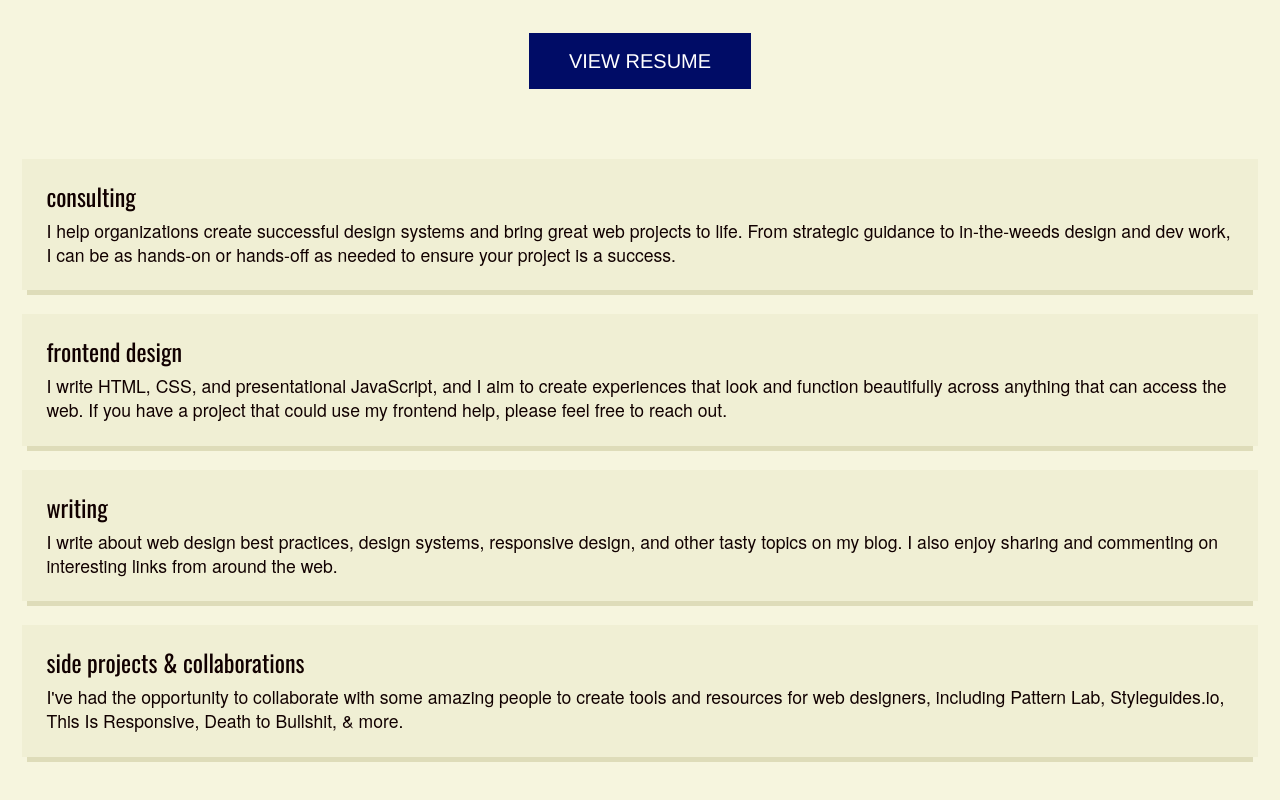
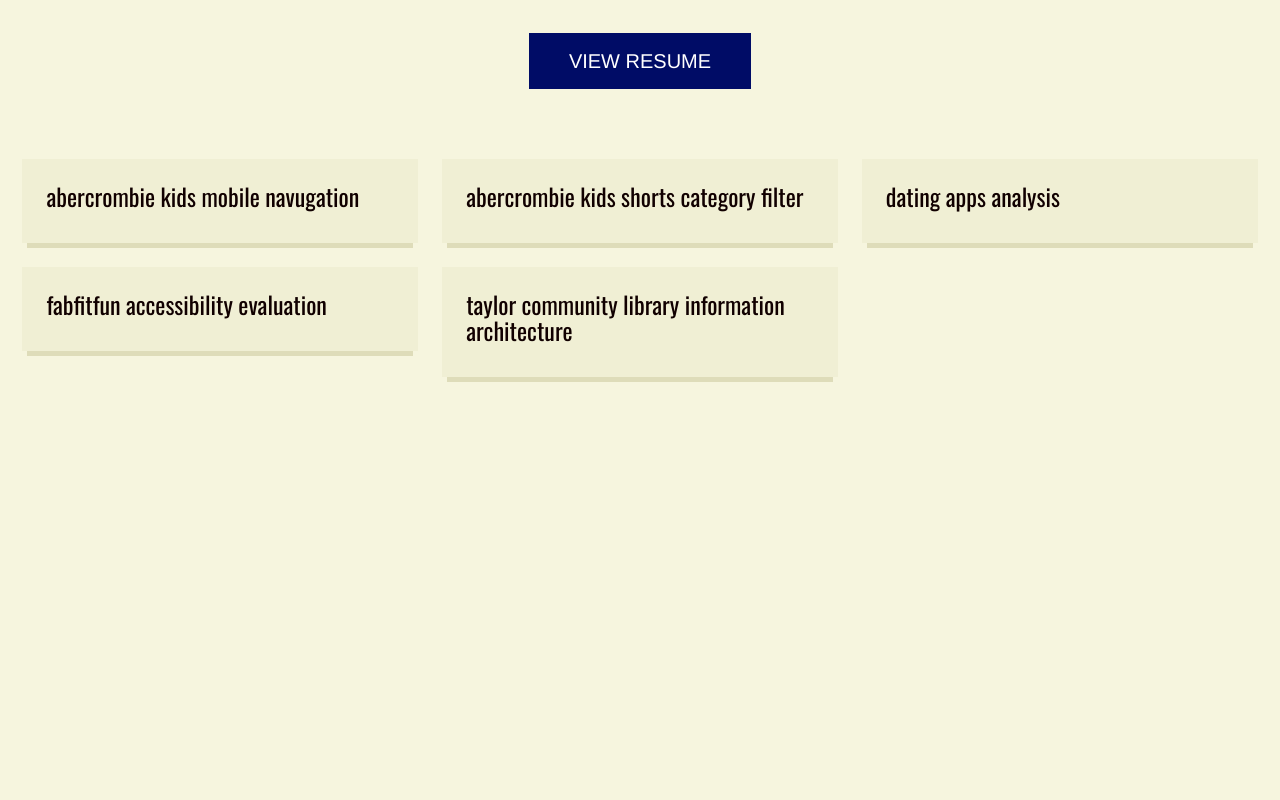
Before and after one commit to summersaleh/summersaleh.github.io, a plain HTML site: page index.html in a window 1280 px wide. Shown: the part 622-1422 px from the top of the page. After the commit the page ends 1055 px from the top, so only its background shows below. Drawn offline with nearby package versions, Linux system fonts and the light colour scheme.

Commit message:
mobile styles

```diff
--- a/css/styles.css
+++ b/css/styles.css
@@ -246,12 +246,6 @@
   position: relative;
 }
 
-/* @media (min-width: 38em) {
-  .l-grid--wowee-zowee {
-    grid-template-columns: repeat(auto-fill, minmax(350px, 1fr));
-  }
-} */
-
 .l-grid--wowee-zowee {
   display: grid;
   grid-gap: 1.5rem;
@@ -284,10 +278,14 @@
   outline: 1rem solid rgba(205, 202, 162, 0);
 }
 .c-block--link:hover, .c-block--link:focus {
-  outline: 1rem solid rgba(205, 202, 162, 0.16);
+  /* outline: 1rem solid rgba(205, 202, 162, 0.16); */
   background: rgba(205, 202, 162, 0.16);
   color: inherit;
   transform: scale(1.02);
+}
+
+.c-block--link:hover .c-block__title, .c-block--link:focus .c-block__title {
+  color: #000c66;
 }
 
 .c-block {
@@ -376,4 +374,7 @@
     padding: 0;
     width: unset;
   }
+  .l-grid--wowee-zowee {
+    grid-template-columns: repeat(auto-fill, minmax(350px, 1fr));
+  }
 }
--- a/index.html
+++ b/index.html
@@ -57,32 +57,40 @@
   <ul class="l-grid l-grid--wowee-zowee">
 	<li class="l-grid__item">
 		<a href="/consulting" class="c-block c-block--boxed c-block--link">
-			<h3 class="c-block__title">Consulting</h3>
-			<p class="c-block__desc">I help organizations create successful design systems and bring great web projects to life. From strategic guidance to in-the-weeds design and dev work, I can be as hands-on or hands-off as needed to ensure your project is a success.</p>
+			<h3 class="c-block__title">Abercrombie Kids Mobile Navugation</h3>
+			<p class="c-block__desc"></p>
+		</a><!--end c-block-->
+
+  </li><!--end l-grid__item-->
+
+  <li class="l-grid__item">
+		<a href="/consulting" class="c-block c-block--boxed c-block--link">
+			<h3 class="c-block__title">Abercrombie Kids Shorts Category Filter</h3>
+			<p class="c-block__desc"></p>
 		</a><!--end c-block-->
 
 	</li><!--end l-grid__item-->
 
 	<li class="l-grid__item">
 		<a href="/web" class="c-block c-block--boxed c-block--link">
-			<h3 class="c-block__title">Frontend Design</h3>
-			<p class="c-block__desc">I write HTML, CSS, and presentational JavaScript, and I aim to create experiences that look and function beautifully across anything that can access the web. If you have a project that could use my frontend help, please feel free to reach out.</p>
+			<h3 class="c-block__title">Dating Apps Analysis</h3>
+			<p class="c-block__desc"></p>
 		</a><!--end c-block-->
 
 	</li><!--end l-grid__item-->
 
 	<li class="l-grid__item">
 		<a href="/blog" class="c-block c-block--boxed c-block--link">
-			<h3 class="c-block__title">Writing</h3>
-			<p class="c-block__desc">I write about web design best practices, design systems, responsive design, and other tasty topics on my blog. I also enjoy sharing and commenting on interesting links from around the web.</p>
+			<h3 class="c-block__title">FabFitFun Accessibility Evaluation</h3>
+			<p class="c-block__desc"></p>
 		</a><!--end c-block-->
 
 	</li><!--end l-grid__item-->
 
 	<li class="l-grid__item">
 		<a href="/projects" class="c-block c-block--boxed c-block--link">
-			<h3 class="c-block__title">Side Projects &amp; Collaborations</h3>
-			<p class="c-block__desc">I've had the opportunity to collaborate with some amazing people to create tools and resources for web designers, including Pattern Lab, Styleguides.io, This Is Responsive, Death to Bullshit, &amp; more.</p>
+			<h3 class="c-block__title">Taylor Community Library Information Architecture</h3>
+			<p class="c-block__desc"></p>
 		</a><!--end c-block-->
 	</li><!--end l-grid__item-->
 </ul><!--end l-grid-->
```
